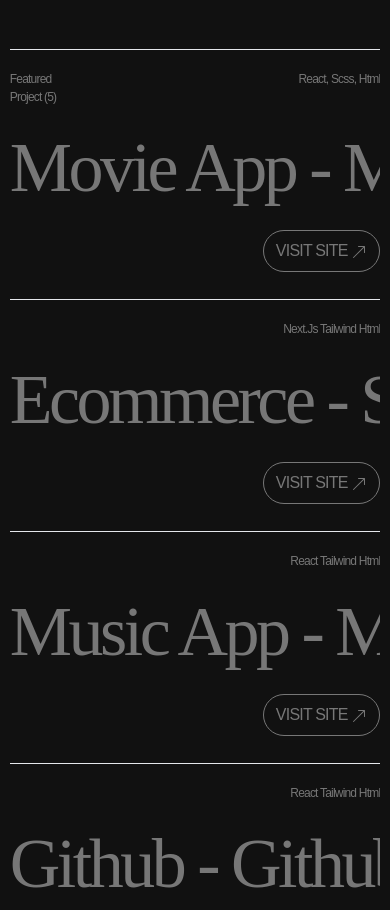
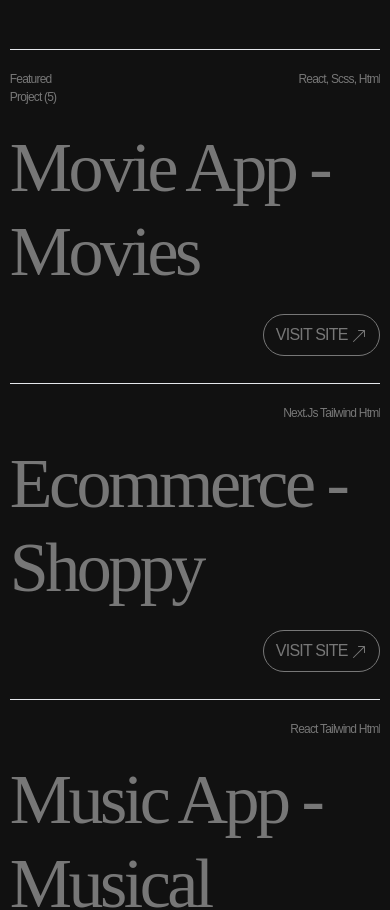
Before and after one commit to Abdulsalam24/MyPortfolio, a React (Vite) app: page / in a window 390 px wide. Shown: the part 1240-2150 px from the top of the page. Built offline with nearby package versions, Linux system fonts and the light colour scheme.

Commit message:
checking

```diff
--- a/src/components/Layout.jsx
+++ b/src/components/Layout.jsx
@@ -3,7 +3,7 @@
 
 const Layout = ({ children }) => {
   return (
-    <div className="w-[95%] mx-auto max-w-[1250px]">
+    <div className="w-[95%] mx-auto max-w-[1200px]">
       <Nav />
       {children}
       <Footer />
--- a/src/components/Project/ProjectItem.jsx
+++ b/src/components/Project/ProjectItem.jsx
@@ -61,10 +61,12 @@
           >
             <div className="inner w-full relative top-[60px]">
               <h3
-                className="text-[70px] leading-[1.2em] break-words tracking-[-0.05em] md:text-[90px] md:break-normal whitespace-nowrap textwrapper"
+                className="text-[70px] leading-[1.2em] break-words tracking-[-0.05em] md:text-[90px] md:break-normal md:whitespace-nowrap textwrapper"
                 id="projectName"
               >
+
                 {project.title} - {project.description}
+
               </h3>
               <div className="text-right mt-5">
                 <a href={project.link} className="text-right">
```
